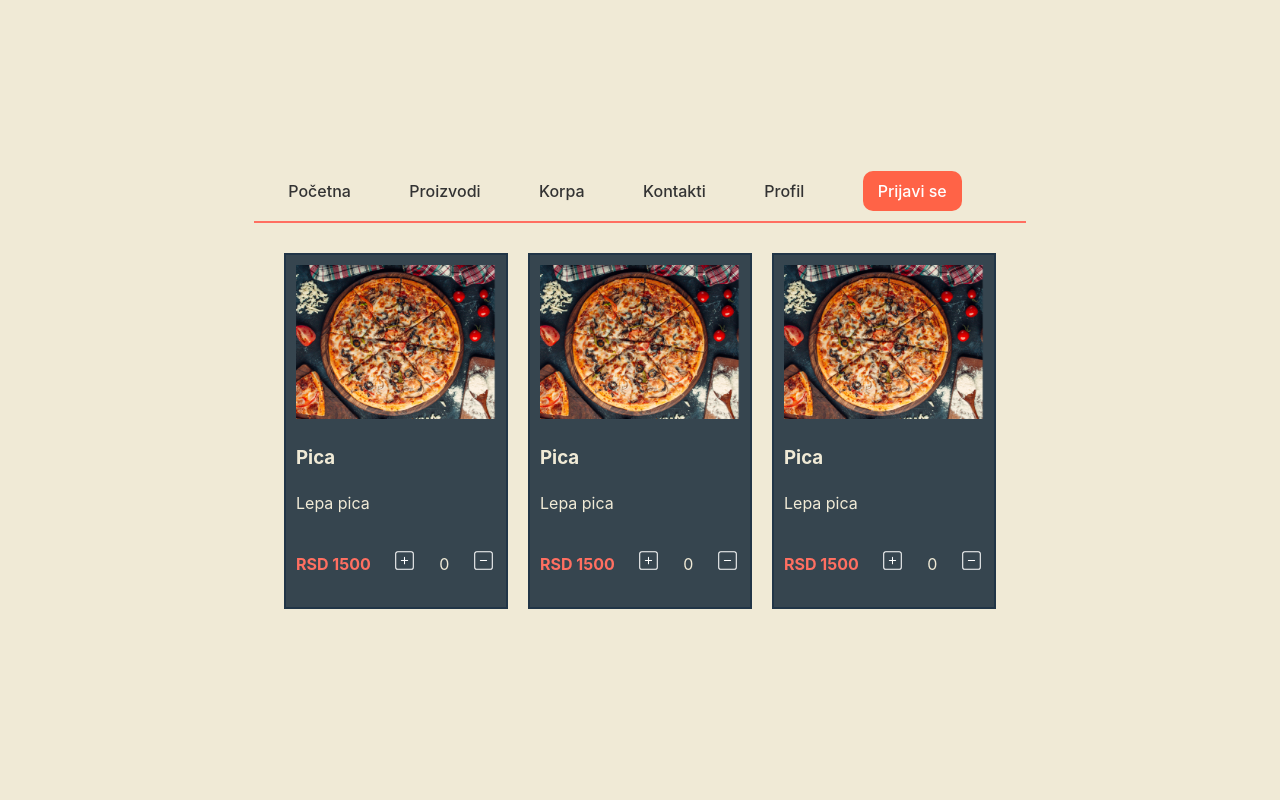
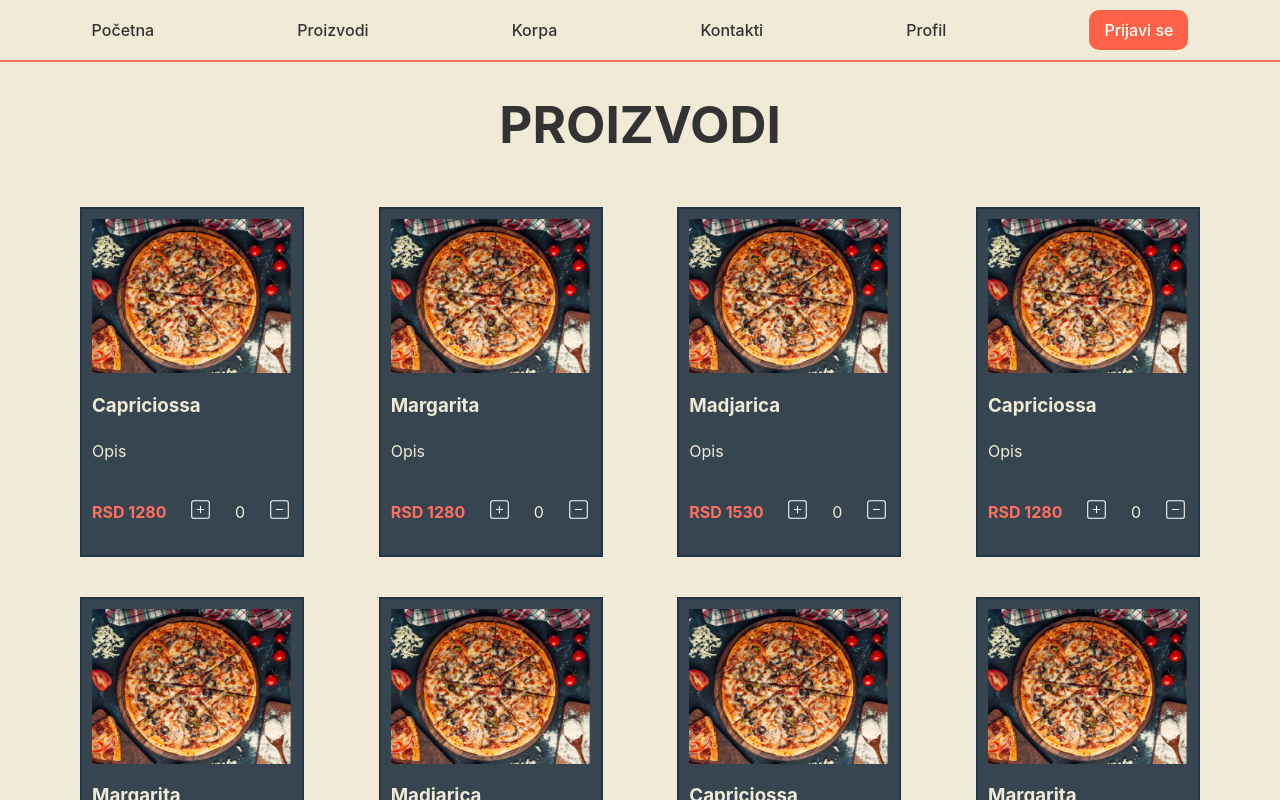
Before and after one commit to elab-development/klijentske-veb-tehnologije-2024-2022-0167-narucivanje-hrane, a React (Vite) app: page /products in a window 1280 px wide. Shown: the top 800 px of the page. Built offline with nearby package versions, Linux system fonts and the light colour scheme.

Commit message:
Sesti komit - sredjen navbar i ubaceni proizvodi

```diff
--- a/package.json
+++ b/package.json
@@ -10,6 +10,7 @@
     "preview": "vite preview"
   },
   "dependencies": {
+    "axios": "^1.7.7",
     "react": "^18.3.1",
     "react-dom": "^18.3.1",
     "react-icons": "^5.3.0",
--- a/src/App.css
+++ b/src/App.css
@@ -13,15 +13,7 @@
   background: #f0ead6;
   border-bottom-style: solid;
   border-bottom-color: #ff6f61;
-  border-bottom-color: linear-gradient(90deg, rgba(255,111,97,0) 0%, rgba(255,111,97,1) 50%, rgba(255,111,97,0) 100%);
   padding: 10px 20px;
-}
-
-.navbar a {
-  margin-right: 30px;
-  text-decoration: none;
-  color: #333;
-  font-weight: 500;
 }
 
 .prijaviSeBtn {
@@ -75,10 +67,13 @@
 
 /*ONE PRODUCT*/
 .card {
+  display: flex;
+  flex-direction: column;
+  justify-content: flex-start;
   border-style: solid;
   border-width: 2px;
   background-color: #36454f;
-  margin: 10px;
+  margin: 20px;
   padding: 10px;
   max-width: 200px;
 }
@@ -98,6 +93,7 @@
 }
 
 .card-bottom {
+
   display: flex;
   justify-content: space-between;
   align-items: center;
@@ -112,7 +108,8 @@
 .all-products {
   display: flex;
   justify-content: space-between;
-  margin: 20px;
+  flex-wrap: wrap;
+  margin: 20px 60px;
 }
 
 @keyframes logo-spin {
--- a/src/App.tsx
+++ b/src/App.tsx
@@ -1,24 +1,87 @@
-import React from 'react';
 import './App.css';
 import NavBar from './components/NavBar';
 import Home from './pages/Home';
 import Products from './pages/Products';
 import Contact from './pages/Contact';
+import { Product } from './models/product';
+import { useEffect, useState } from 'react';
 import {
   createBrowserRouter,
   createRoutesFromElements,
   RouterProvider,
   Route
 } from "react-router-dom";
+import axios from 'axios';
 //import hranaImage from './assets/food_image.svg';
 //import scooterImage from './assets/scooter_image.svg';
 function App() {
+
+  const addToCart = (id: number) => {
+    products.map((product) => {
+      if(product.id == id) {
+        console.log("a " + product.amount);
+        product.amount = product.amount + 1;
+        console.log("b " + product.amount);
+        const a = amountNum + 1;
+        console.log("c");
+        setAmountNum(a);
+        console.log("d");
+      }
+    })
+  };
+
+  const removeFromCart = (id: number) => {
+    products.map((product) => {
+      if(product.id == id) {
+        if(amountNum > 0) {
+          product.amount = product.amount - 1;
+          console.log("1 " + product.amount);
+          const a = amountNum - 1;
+          console.log("2");
+          setAmountNum(a);
+          console.log("3");
+        } else{
+          console.log("4");
+          alert("Broj proizvoda je vec 0.");
+          console.log("5");
+        }
+      }
+    });
+  };
+
+  const [amountNum, setAmountNum] = useState(0);
+
+  const products: Product[] = [
+    new Product(1, "/assets/food/1.png", "Capriciossa", "Opis", 1280, 0),
+    new Product(1, "../assets/food/2.png", "Margarita", "Opis", 1280, 0),
+    new Product(1, "../assets/food/3.png", "Madjarica", "Opis", 1530, 0),
+    new Product(1, "/assets/food/1.png", "Capriciossa", "Opis", 1280, 0),
+    new Product(1, "../assets/food/2.png", "Margarita", "Opis", 1280, 0),
+    new Product(1, "../assets/food/3.png", "Madjarica", "Opis", 1530, 0),
+    new Product(1, "/assets/food/1.png", "Capriciossa", "Opis", 1280, 0),
+    new Product(1, "../assets/food/2.png", "Margarita", "Opis", 1280, 0)
+  ]
+  /*const [products, setProducts] = useState<Product[]>([]);
+
+  useEffect(() => {
+    const fetchData = async () => {
+      const response = await axios.get('/public/productsData.json');
+      console.log(response.data);
+      console.log(response.data.products);
+      const productsArray: Product[] = response.data.products.map((products: any) => {
+        return new Product(products.id, products.imagePath, products.name, products.description, products. price, products.amount);
+      });
+      console.log(productsArray);
+      setProducts(productsArray);
+    }
+    fetchData;
+  }, products )*/
 
   let router = createBrowserRouter(
     createRoutesFromElements([
       <Route path='/' element={<NavBar/>}>
         <Route path='/' element={<Home/>}/>
-        <Route path='/products' element={<Products/>}/>
+        <Route path='/products' element={<Products products = {products} onAdd={addToCart} onRemove={removeFromCart} amountNum={amountNum}/>}/>
         <Route path='/contact' element={<Contact/>}/>
 
       </Route>
--- a/src/components/OneProduct.tsx
+++ b/src/components/OneProduct.tsx
@@ -6,9 +6,31 @@ import { Product } from '../models/product';
 
 interface OneProductProps {
   product: Product;
+  onAdd: (id:number) => void;
+  onRemove: (id:number) => void;
+  amountNum: number;
 }
 
-const OneProduct : React.FC<OneProductProps> = ({product}) => {
+const OneProduct : React.FC<OneProductProps> = ({product, onAdd, onRemove, amountNum}) => {
+
+  /*const addToCart = () => {
+    product.amount = product.amount + 1;
+    const a = amountNum + 1;
+    setAmountNum(a);
+  };
+
+  const removeFromCart = () => {
+    if(product.amount > 0) {
+      product.amount = product.amount - 1;
+      const a = amountNum - 1;
+      setAmountNum(a);
+    }
+    else {
+      alert("Broj proizvoda je već 0");
+      console.log("poruka");
+    }
+  }*/
+
   return (
     <div className="card">
       <img className="card-img-top" src={f1} alt={product.name} />
@@ -16,10 +38,10 @@ const OneProduct : React.FC<OneProductProps> = ({product}) => {
         <h3 className="card-title">{product.name}</h3>
         <p className="card-desc">{product.description}</p>
         <div className="card-bottom">
-          <h4 className="card-price">{product.price}</h4>
-          <a className="btn"><CiSquarePlus className="icon" /></a>
-          <p className="cart-num">0</p>
-          <a className="btn"><CiSquareMinus className="icon" /></a>
+          <h4 className="card-price">RSD {product.price}</h4>
+          <a className="btn" onClick={() => onAdd(product.id)}><CiSquarePlus className="icon" /></a>
+          <p className="cart-num">{amountNum}</p>
+          <a className="btn" onClick={() => onRemove(product.id)}><CiSquareMinus className="icon" /></a>
         </div>
       </div>
     </div>
--- a/src/index.css
+++ b/src/index.css
@@ -15,22 +15,22 @@
 
 a {
   font-weight: 500;
-  color: #646cff;
-  text-decoration: inherit;
+  color: #333;
+  text-decoration: none;
 }
 a:hover {
-  color: #535bf2;
+  color: #ff6f61;
 }
 
 body {
   margin: 0;
-  display: flex;
   place-items: center;
   min-width: 320px;
   min-height: 100vh;
 }
 
 h1 {
+  color: #333;
   font-size: 3.2em;
   line-height: 1.1;
 }
--- a/src/models/product.ts
+++ b/src/models/product.ts
@@ -1,13 +1,17 @@
 export class Product {
+    id: number;
     imagePath: string;
     name: string;
     description: string;
-    price: string;
+    price: number
+    amount: number;
 
-    constructor(imagePath: string, name: string, description: string, price: string){
+    constructor(id: number, imagePath: string, name: string, description: string, price: number, amount: number){
+        this.id = id;
         this.imagePath = imagePath;
         this.name = name;
         this.description = description;
         this.price = price;
+        this.amount = amount;
     }
 }
--- a/src/pages/Products.tsx
+++ b/src/pages/Products.tsx
@@ -2,17 +2,28 @@ import React from 'react'
 import '../App.css'
 import OneProduct from '../components/OneProduct'
 import { Product } from '../models/product'
-import f1 from '../assets/food/2.png'
 
-const myProduct = new Product("../assets/food/2.png", "Pica", "Lepa pica", "RSD 1500")
+interface ProductsProps {
+  products: Product[];
+  onAdd: (id:number) => void;
+  onRemove: (id:number) => void;
+  amountNum: number;
+}
 
-const Products = () => {
+const Products: React.FC<ProductsProps> = ({products, onAdd, onRemove, amountNum}) => {
   return (
+    <>
+    <h1>PROIZVODI</h1>
     <div className="all-products">
-        <OneProduct product={myProduct}/>
-        <OneProduct product={myProduct}/>
-        <OneProduct product={myProduct}/>
+        {products.map((product) => (
+          <OneProduct
+          product={product}
+          onAdd={()=>onAdd(product.id)}
+          onRemove={()=>onRemove(product.id)}
+          amountNum={amountNum}/>
+        ))}
     </div>
+    </>
   )
 }
 
```
Also changed, not shown: public/productsData.json (added, +75 -0 lines), 1 other file (tests, documents, lock files or other folders).
